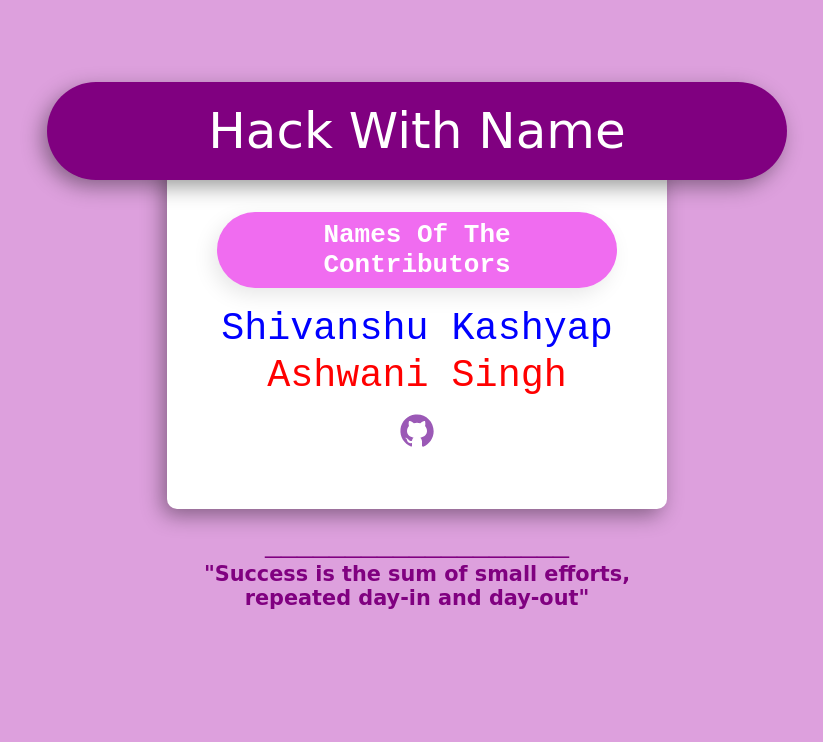
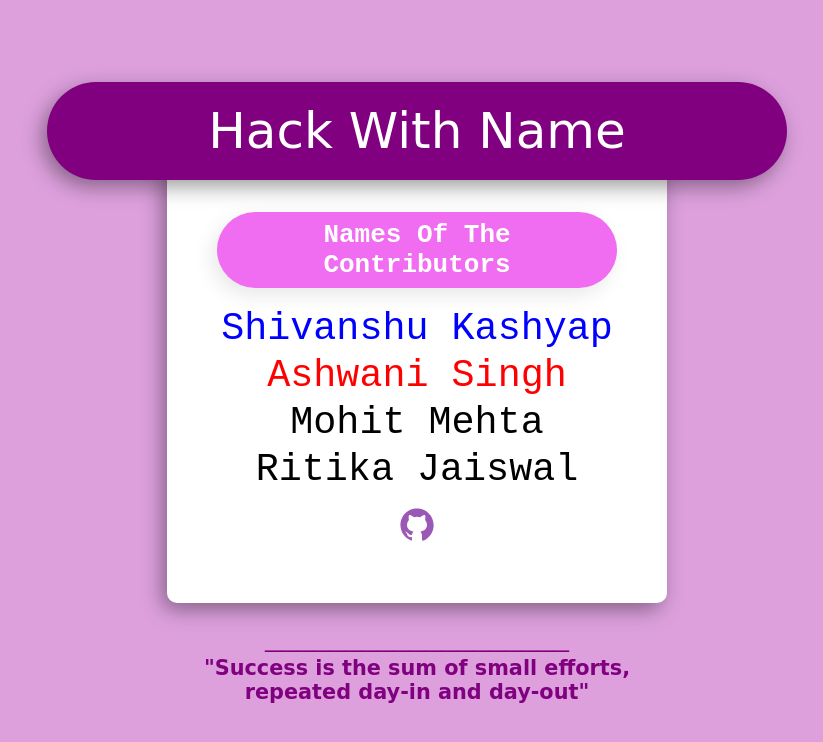
Before and after one commit to kriyptor/HackWithName, a plain HTML site: page index.html in a window 1280 px wide. Shown: the whole page, without its empty margins (223-1046 px from the left). Drawn offline with Linux system fonts and the light colour scheme.

Commit message:
Update index.html

```diff
--- a/index.html
+++ b/index.html
@@ -16,6 +16,9 @@
     <!-- <div class="container name"><a href="👉 Your Github URL 👈" style="color: 👉 Choose any color; 👈 font-family: 👉 Choose any font family; 👈">👉 Your Name 👈</a></div> -->
     <!--❗❗Delete this comment and Paste your tag here, make sure you have removed the hand emoji from the tag before saving the file.❗❗-->
     <div class="container name"><a href="https://github.com/ashwanisng" style="color: red; font-family: 'Courier New', Courier, monospace;">Ashwani Singh</a></div>
+    <div class="container name"><a href="https://github.com/MohitMehta257" style="color: black; font-family: 'Courier New', Courier, monospace;">Mohit Mehta</a></div>
+    <div class="container name"><a href="https://github.com/18-Ritika" style="color: black; font-family: 'Courier New', Courier, monospace;">Ritika Jaiswal</a></div>
+
     <div class="github-icon">
         <a href="https://github.com/kriyptor/HackWithName">
         <svg xmlns="http://www.w3.org/2000/svg" x="0px" y="0px"
```
